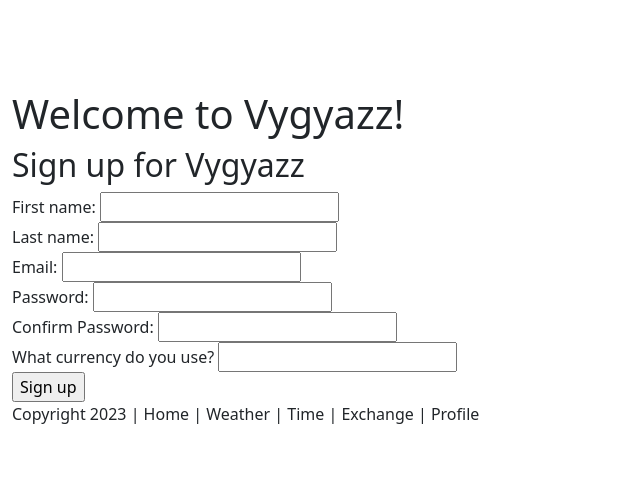
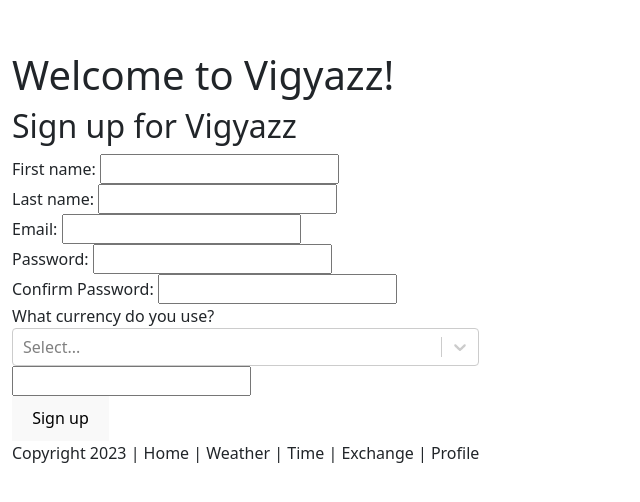
Before and after one commit to mikemccomb/vigyazz-frontend, a React (Vite) app: page / in a window 1280 px wide. Shown: the part 142-644 px from the top of the page, without its empty margins (0-640 px from the left). Built offline with nearby package versions, Linux system fonts and the light colour scheme.

Commit message:
Installs Select dropdown

```diff
--- a/index.html
+++ b/index.html
@@ -4,7 +4,7 @@
     <meta charset="UTF-8" />
     <link rel="icon" type="image/svg+xml" href="/vite.svg" />
     <meta name="viewport" content="width=device-width, initial-scale=1.0" />
-    <title>Vygyazz!</title>
+    <title>Vigyazz!</title>
   </head>
   <body>
     <div id="root"></div>
--- a/package.json
+++ b/package.json
@@ -14,7 +14,8 @@
     "bootstrap": "^5.2.3",
     "react": "^18.2.0",
     "react-dom": "^18.2.0",
-    "react-router-dom": "^6.11.1"
+    "react-router-dom": "^6.11.1",
+    "react-select": "^5.7.3"
   },
   "devDependencies": {
     "@types/react": "^18.0.28",
--- a/src/components/Header.jsx
+++ b/src/components/Header.jsx
@@ -1,7 +1,7 @@
 export function Header() {
   return (
     <header>
-      <h1>Welcome to Vygyazz!</h1>
+      <h1>Welcome to Vigyazz!</h1>
     </header>
   );
 }
--- a/src/components/Signup.jsx
+++ b/src/components/Signup.jsx
@@ -1,13 +1,20 @@
 import axios from "axios";
 import { useState } from "react";
+import Select from "react-select";
 
 export function Signup() {
   // Need to set up handleSubmit; create a post action to users.json
   // Need to set up error handling
 
+  const options = [
+    { value: "A", label: "Test A" },
+    { value: "B", label: "Test B" },
+    { value: "C", label: "Test C" },
+  ];
+
   return (
-    <div>
-      <h2>Sign up for Vygyazz</h2>
+    <>
+      <h2>Sign up for Vigyazz</h2>
       <form>
         <div>
           First name: <input type="text" name="first_name" id="first_name" />
@@ -25,10 +32,11 @@ export function Signup() {
           Confirm Password: <input type="password" name="password_confirmation" id="password_confirmation" />
         </div>
         <div>
-          What currency do you use? <input type="text" name="home_currency" id="home_currency" />
+          What currency do you use? <Select options={options} />
+          <input type="text" name="home_currency" id="home_currency" />
         </div>
-        <input type="submit" value="Sign up" />
+        <button type="submit">Sign up</button>
       </form>
-    </div>
+    </>
   );
 }
```
Also changed, not shown: 1 other file (tests, documents, lock files or other folders).
